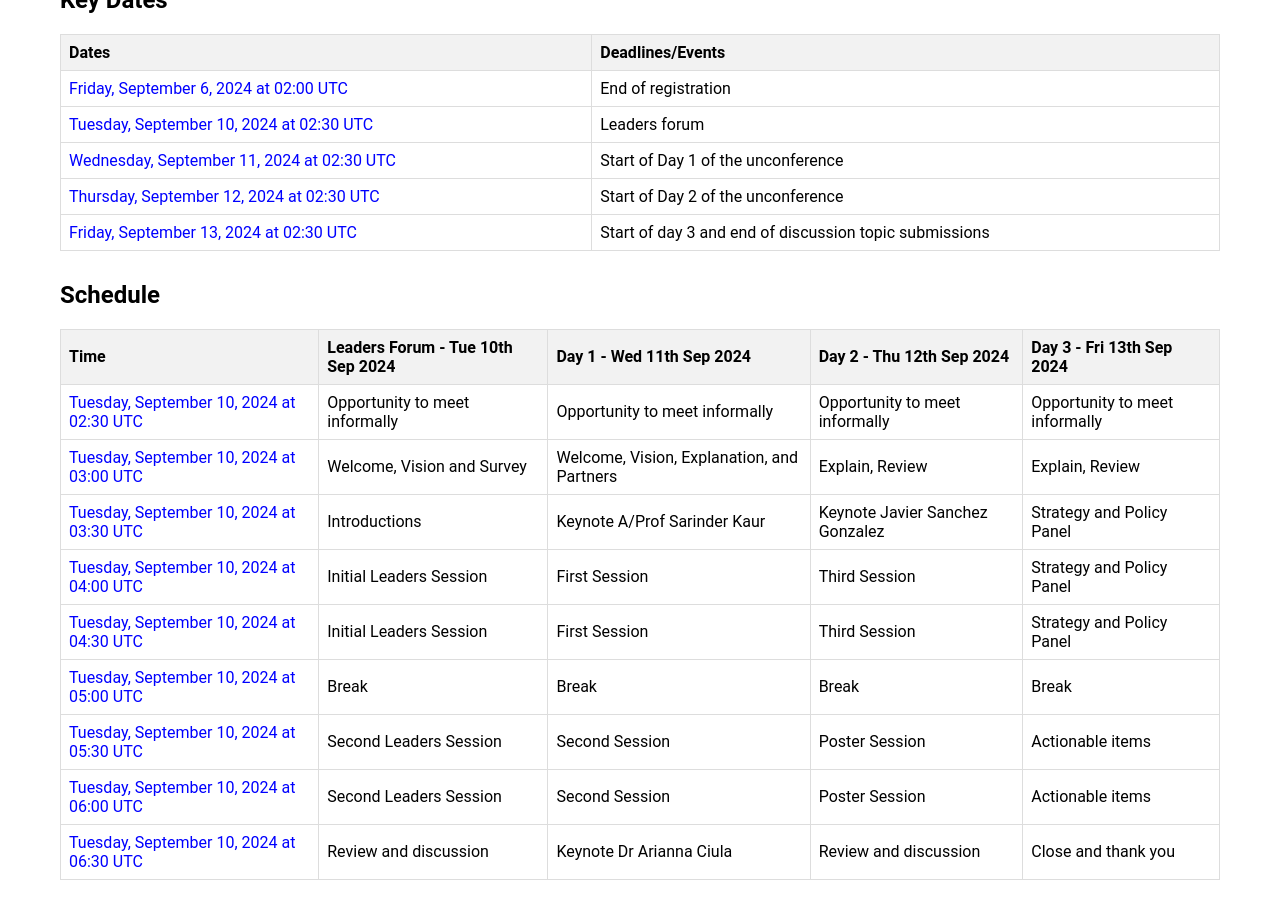
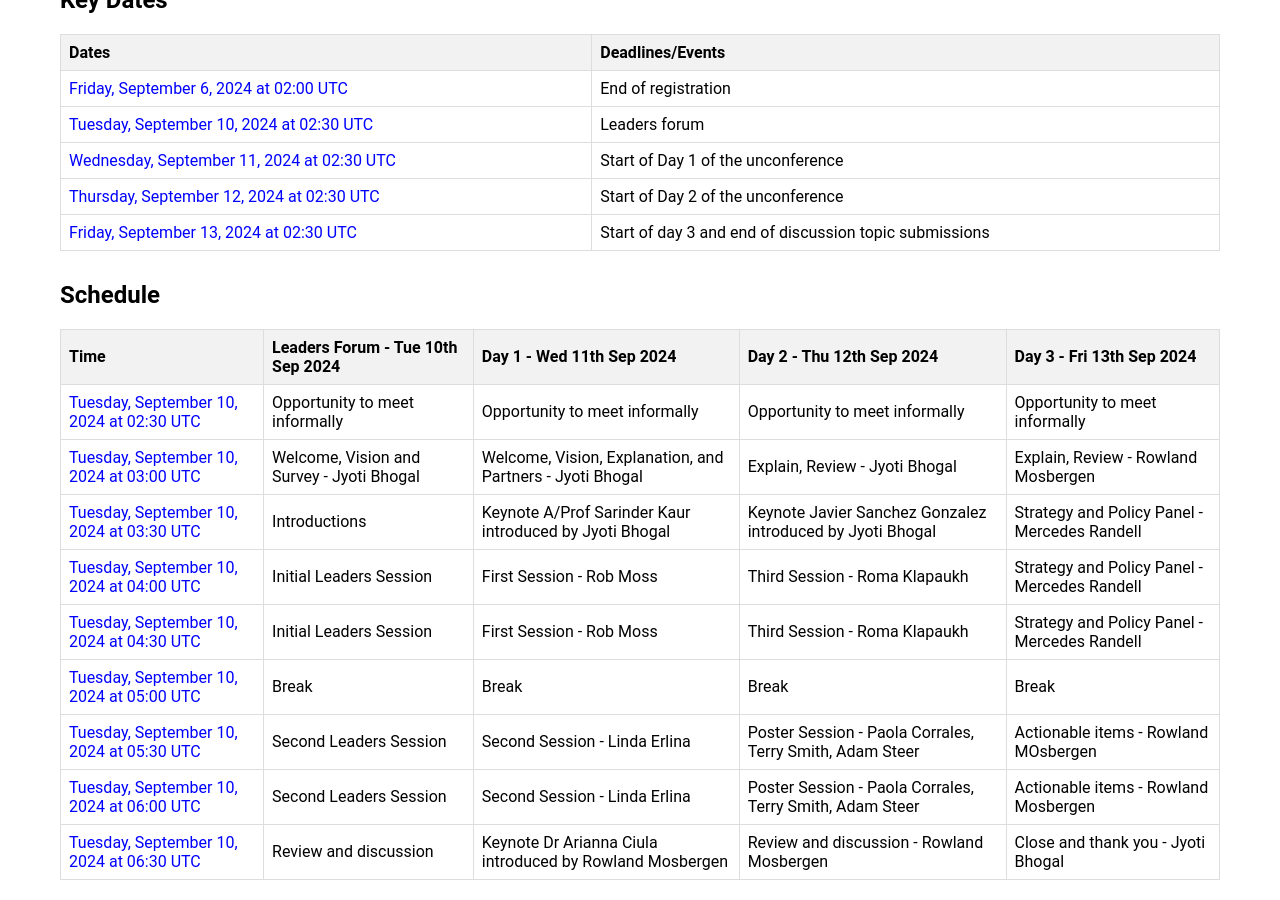
Before and after one commit to RSEAA/RSEAA.github.io, a Jekyll site: the page schedule_2024.html, which Jekyll copies as it is, in a window 1280 px wide and 900 px high, scrolled down 713 px. Built offline with Jekyll 4.4.1, drawn with Linux system fonts in a browser that asks for light colours.

Commit message:
Update schedule_2024.html

```diff
--- a/schedule_2024.html
+++ b/schedule_2024.html
@@ -157,31 +157,31 @@
                 </tr>
                 <tr>
                     <td class="event-time" data-time="2024-09-10T03:00:00Z">Loading...</td>
-                    <td>Welcome, Vision and Survey</td>
-                    <td>Welcome, Vision, Explanation, and Partners</td>
-                    <td>Explain, Review</td>
-                    <td>Explain, Review</td>
+                    <td>Welcome, Vision and Survey - Jyoti Bhogal</td>
+                    <td>Welcome, Vision, Explanation, and Partners - Jyoti Bhogal</td>
+                    <td>Explain, Review - Jyoti Bhogal</td>
+                    <td>Explain, Review - Rowland Mosbergen</td>
                 </tr>
                 <tr>
                     <td class="event-time" data-time="2024-09-10T03:30:00Z">Loading...</td>
                     <td>Introductions</td>
-                    <td>Keynote A/Prof Sarinder Kaur</td>
-                    <td>Keynote Javier Sanchez Gonzalez</td>
-                    <td>Strategy and Policy Panel</td>
+                    <td>Keynote A/Prof Sarinder Kaur introduced by Jyoti Bhogal</td>
+                    <td>Keynote Javier Sanchez Gonzalez introduced by Jyoti Bhogal</td>
+                    <td>Strategy and Policy Panel - Mercedes Randell</td>
                 </tr>
                 <tr>
                     <td class="event-time" data-time="2024-09-10T04:00:00Z">Loading...</td>
                     <td>Initial Leaders Session</td>
-                    <td>First Session</td>
-                    <td>Third Session</td>
-                    <td>Strategy and Policy Panel</td>
+                    <td>First Session - Rob Moss</td>
+                    <td>Third Session - Roma Klapaukh</td>
+                    <td>Strategy and Policy Panel - Mercedes Randell</td>
                 </tr>
                 <tr>
                     <td class="event-time" data-time="2024-09-10T04:30:00Z">Loading...</td>
                     <td>Initial Leaders Session</td>
-                    <td>First Session</td>
-                    <td>Third Session</td>
-                    <td>Strategy and Policy Panel</td>
+                    <td>First Session - Rob Moss</td>
+                    <td>Third Session - Roma Klapaukh</td>
+                    <td>Strategy and Policy Panel - Mercedes Randell</td>
                 </tr>
                 <tr>
                     <td class="event-time" data-time="2024-09-10T05:00:00Z">Loading...</td>
@@ -193,23 +193,23 @@
                 <tr>
                     <td class="event-time" data-time="2024-09-10T05:30:00Z">Loading...</td>
                     <td>Second Leaders Session</td>
-                    <td>Second Session</td>
-                    <td>Poster Session</td>
-                    <td>Actionable items</td>
+                    <td>Second Session - Linda Erlina</td>
+                    <td>Poster Session - Paola Corrales, Terry Smith, Adam Steer</td>
+                    <td>Actionable items - Rowland MOsbergen</td>
                 </tr>
                 <tr>
                     <td class="event-time" data-time="2024-09-10T06:00:00Z">Loading...</td>
                     <td>Second Leaders Session</td>
-                    <td>Second Session</td>
-                    <td>Poster Session</td>
-                    <td>Actionable items</td>
+                    <td>Second Session - Linda Erlina</td>
+                    <td>Poster Session - Paola Corrales, Terry Smith, Adam Steer</td>
+                    <td>Actionable items - Rowland Mosbergen</td>
                 </tr>
                 <tr>
                     <td class="event-time" data-time="2024-09-10T06:30:00Z">Loading...</td>
                     <td>Review and discussion</td>
-                    <td>Keynote Dr Arianna Ciula</td>
-                    <td>Review and discussion</td>
-                    <td>Close and thank you</td>
+                    <td>Keynote Dr Arianna Ciula introduced by Rowland Mosbergen</td>
+                    <td>Review and discussion - Rowland Mosbergen</td>
+                    <td>Close and thank you - Jyoti Bhogal</td>
                 </tr>
             </tbody>
         </table>
```
